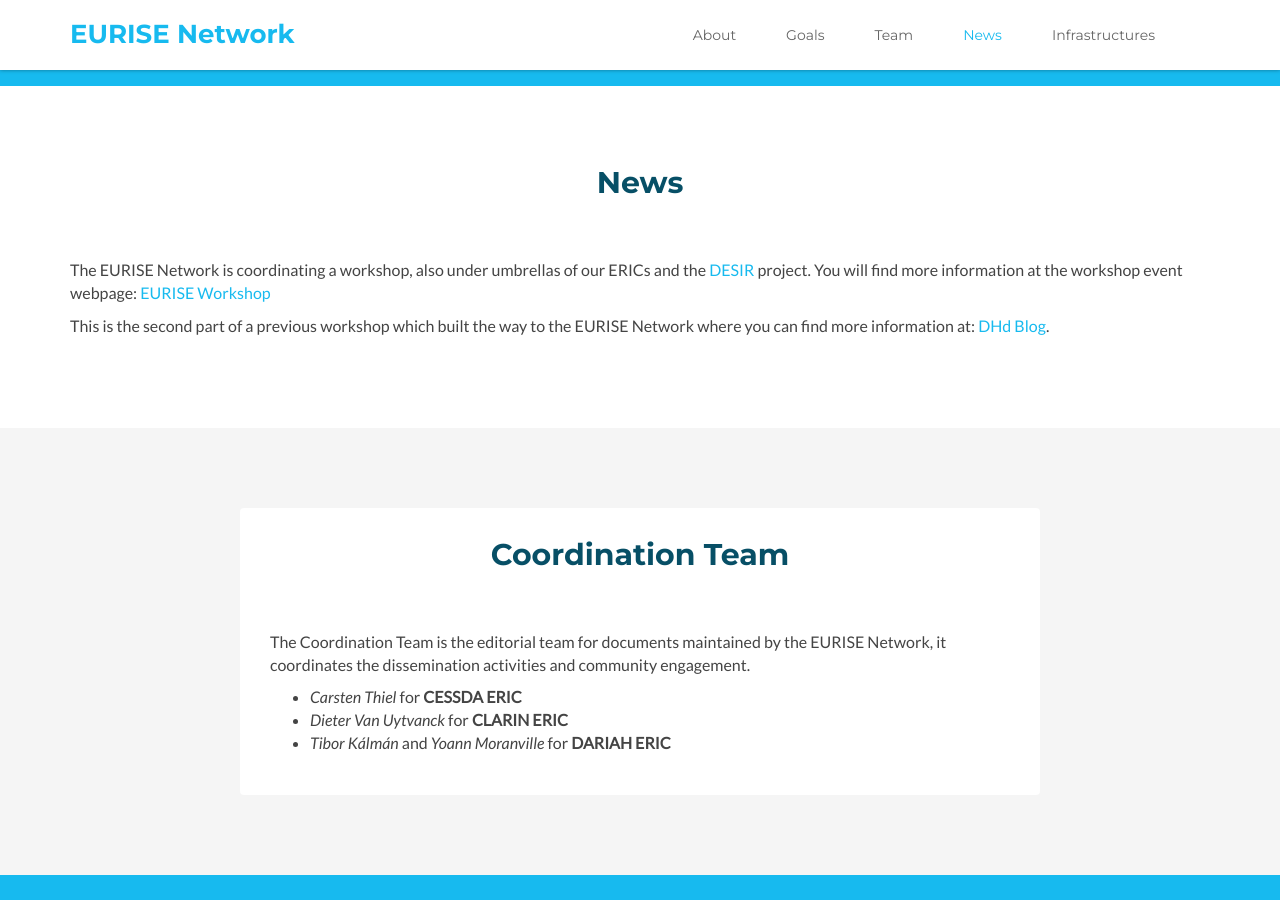
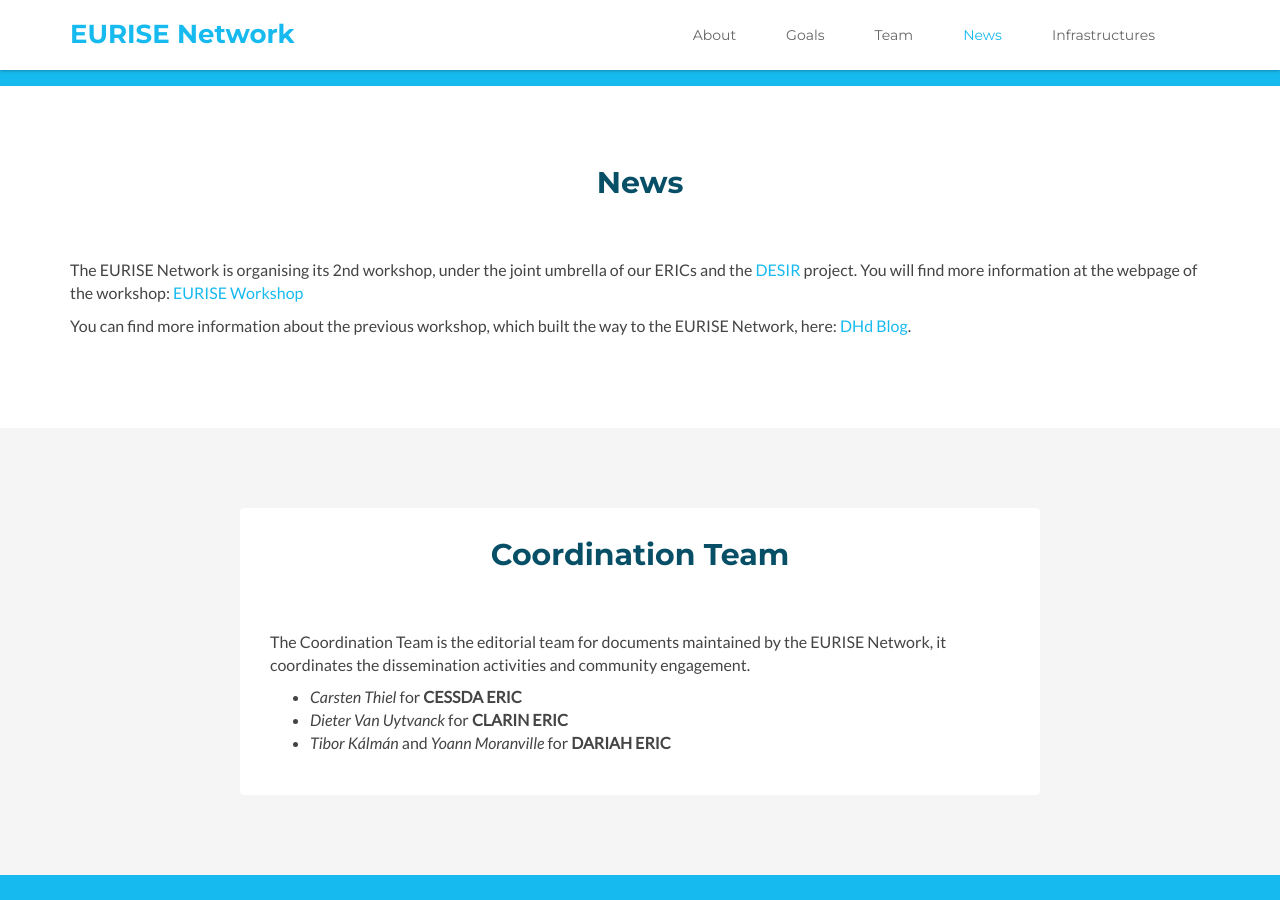
Before and after one commit to eurise-network/eurise-network.github.io, a Jekyll site: the page built from index.html, in a window 1280 px wide and 900 px high, scrolled down 1357 px. Built offline with Jekyll 4.4.1, drawn with Linux system fonts in a browser that asks for light colours.

Commit message:
Update the news a bit.

```diff
--- a/_includes/news.html
+++ b/_includes/news.html
@@ -5,14 +5,14 @@
                 <h2 class="title text-center">News</h2>
                 <div class="info">
                     <p>
-                        The EURISE Network is coordinating a workshop, also under umbrellas of our ERICs and the
+                        The EURISE Network is organising its 2nd workshop, under the joint umbrella of our ERICs and the
                         <a href="https://www.dariah.eu/activities/projects-and-affiliations/desir/">DESIR</a> project.
-                        You will find more information at the workshop event webpage:
+                        You will find more information at the webpage of the workshop:
                         <a href="https://euriseworkshop.sciencesconf.org/">EURISE Workshop</a>
                     </p>
                     <p>
-                        This is the second part of a previous workshop which built the way to the EURISE Network where
-                        you can find more information at: <a href="https://dhd-blog.org/?p=8685">DHd Blog</a>.
+                        You can find more information about the previous workshop, which built the way to the
+                        EURISE Network, here: <a href="https://dhd-blog.org/?p=8685">DHd Blog</a>.
                     </p>
                 </div><!--//info-->
             </div><!--//features-inner-->
```
